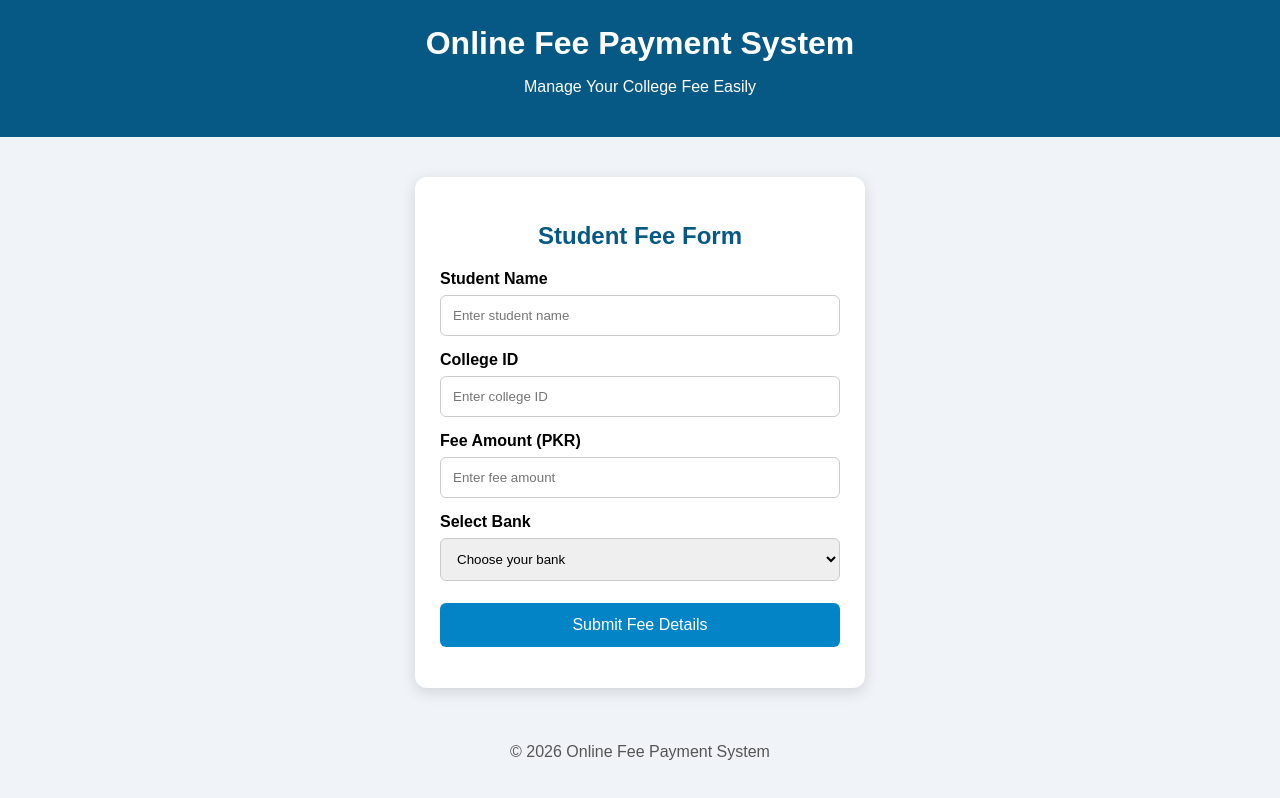
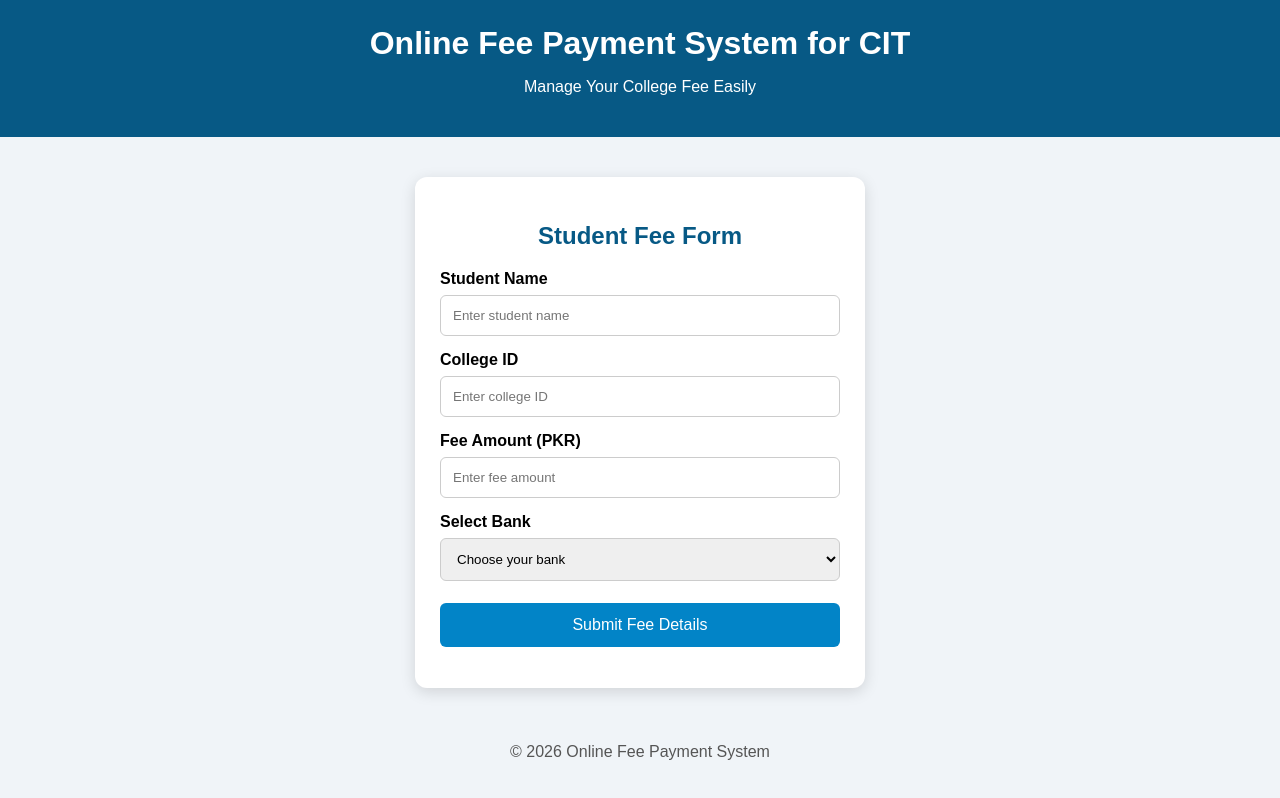
Before and after one commit to shaziamazhar1615-star/pr-05, a plain HTML site: page index.html in a window 1280 px wide. Drawn offline with Linux system fonts and the light colour scheme.

Commit message:
Update header title for fee payment system

```diff
--- a/index.html
+++ b/index.html
@@ -92,7 +92,7 @@
 <body>
 
     <header>
-        <h1>Online Fee Payment System</h1>
+        <h1>Online Fee Payment System for CIT</h1>
         <p>Manage Your College Fee Easily</p>
     </header>
 
```
